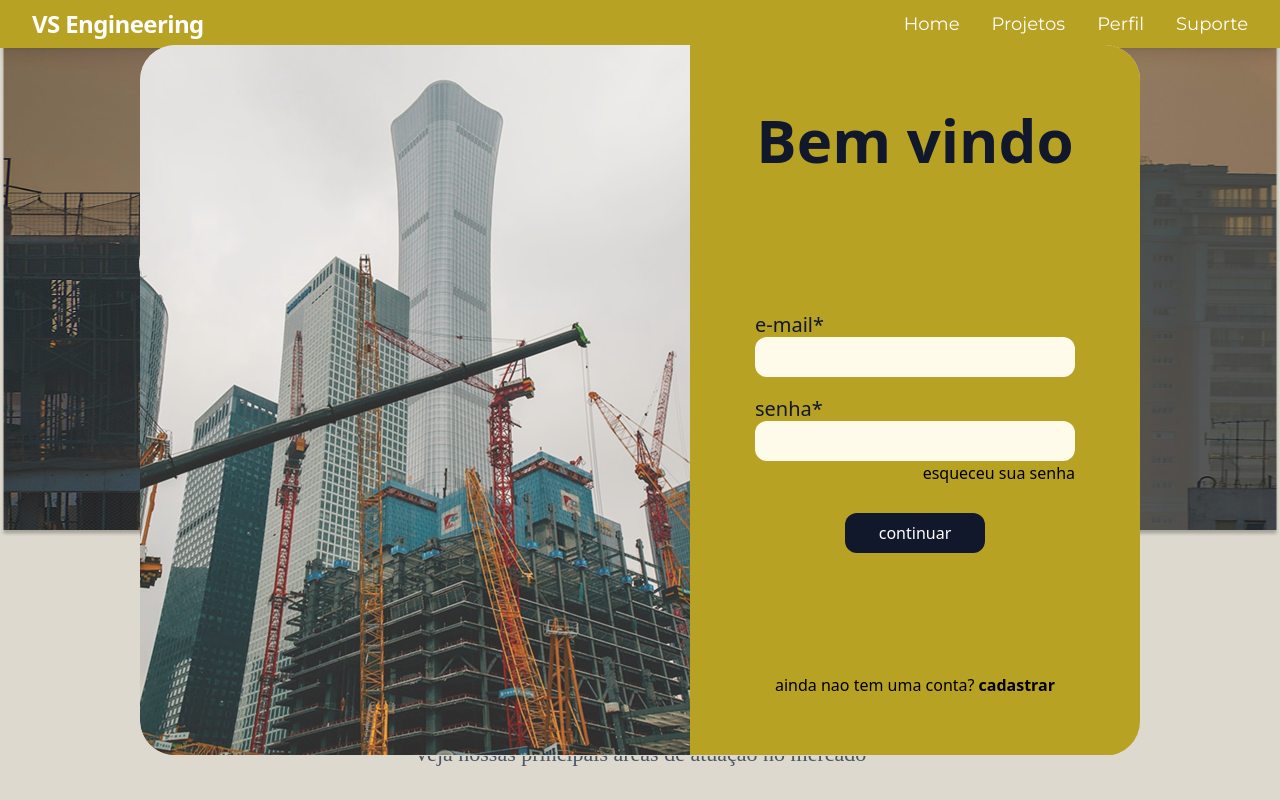
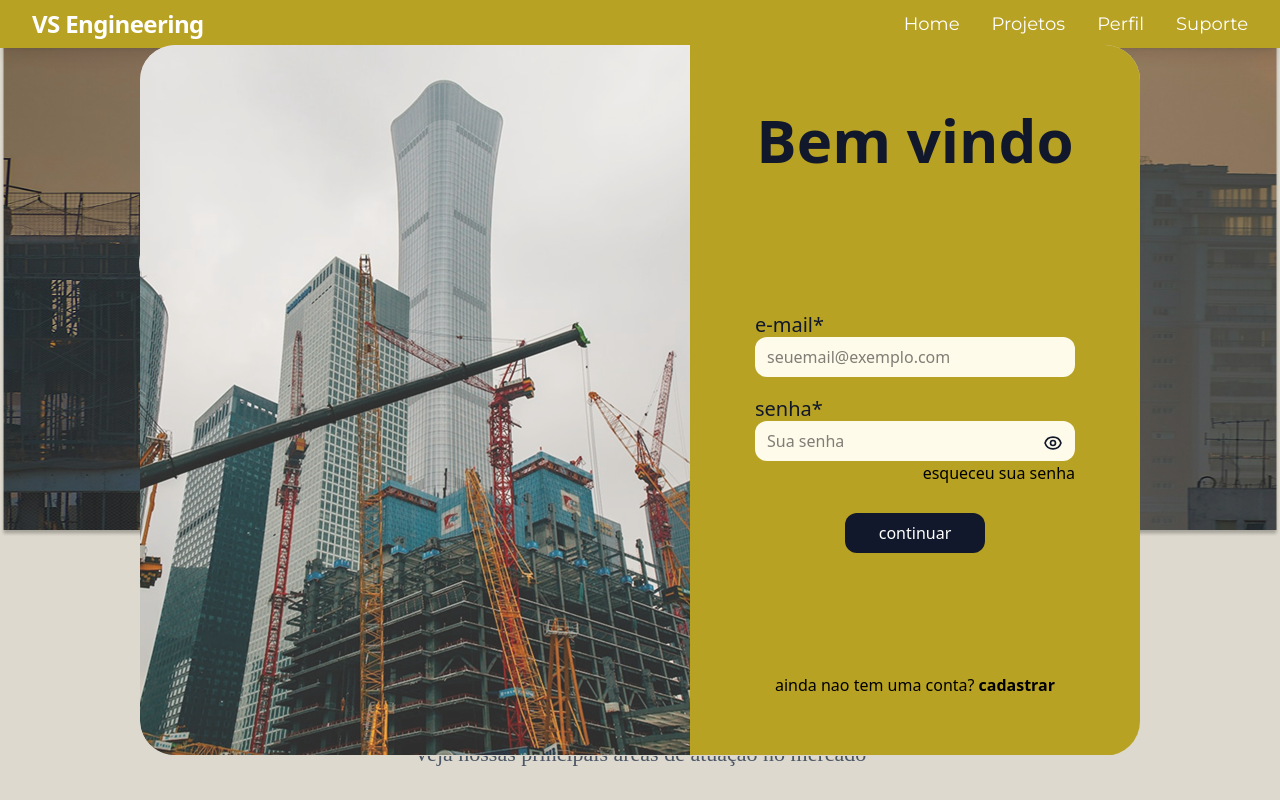
Before and after one commit to victoredu25/projeto_VSengenharia, a React (Vite) app: page / in a window 1280 px wide. Both pictures are taken after a click on the link "Perfil". Shown: the top 800 px of the page. Built offline with nearby package versions, Linux system fonts and the light colour scheme.

Commit message:
corrigindo integracao

```diff
--- a/src/App.jsx
+++ b/src/App.jsx
@@ -9,18 +9,26 @@ import PopupLogin from "./components/PopupLogin";
 
 function App() {
   const [mostrarPopup, setMostrarPopup] = useState(false);
+  const [logado, setLogado] = useState(false);
+  const [pagina, setPagina] = useState("home"); // "home" ou "perfil"
 
   const abrirPopup = () => setMostrarPopup(true);
   const fecharPopup = () => setMostrarPopup(false);
 
-  // Travar o scroll da página quando o popup estiver aberto
+  const onPerfilClick = () => {
+    if (logado) {
+      setPagina("perfil");
+    } else {
+      abrirPopup();
+    }
+  };
+
   useEffect(() => {
     if (mostrarPopup) {
       document.body.style.overflow = "hidden";
     } else {
       document.body.style.overflow = "auto";
     }
-
     return () => {
       document.body.style.overflow = "auto";
     };
@@ -28,18 +36,42 @@ function App() {
 
   return (
     <>
-      <Navbar onPerfilClick={abrirPopup} />
+      <Navbar onPerfilClick={onPerfilClick} />
 
       <main className="w-screen min-h-screen overflow-hidden bg-[#DDD9CE]">
-        <Banner />
-        <Servicos />
-        <Historia />
-        <NossoTime />
-        <ContatoSection />
+        {pagina === "home" && (
+          <>
+            <Banner />
+            <Servicos />
+            <Historia />
+            <NossoTime />
+            <ContatoSection />
+          </>
+        )}
+        {pagina === "perfil" && (
+          <div className="p-10">
+            <h1 className="text-4xl font-bold text-center mt-20">
+              Página do Perfil
+            </h1>
+            <button
+              onClick={() => setPagina("home")}
+              className="mt-10 block mx-auto text-blue-600 underline"
+            >
+              Voltar para Home
+            </button>
+          </div>
+        )}
       </main>
 
       {mostrarPopup && (
-        <PopupLogin onClose={fecharPopup} />
+        <PopupLogin
+          onClose={fecharPopup}
+          onLoginSuccess={() => {
+            setLogado(true);
+            fecharPopup();
+            setPagina("perfil");
+          }}
+        />
       )}
     </>
   );
--- a/src/components/PopupLogin.jsx
+++ b/src/components/PopupLogin.jsx
@@ -1,9 +1,15 @@
 import { useState } from "react";
 import FotoLogin from "../assets/FotoLogin.png";
 
-export default function PopupLogin({ onClose }) {
+export default function PopupLogin({ onClose, onLoginSuccess }) {
   const [tela, setTela] = useState("login");
 
+  // Estados dos inputs do login
+  const [loginEmail, setLoginEmail] = useState("");
+  const [loginPassword, setLoginPassword] = useState("");
+  const [mostrarSenhaLogin, setMostrarSenhaLogin] = useState(false);
+
+  // Estados do registro
   const [username, setUsername] = useState("");
   const [email, setEmail] = useState("");
   const [password, setPassword] = useState("");
@@ -19,13 +25,14 @@ export default function PopupLogin({ onClose }) {
     }
 
     try {
-      const response = await fetch("https://backendvsengenharia.onrender.com/register", {
-        method: "POST",
-        headers: {
-          "Content-Type": "application/json",
-        },
-        body: JSON.stringify({ username, email, password }),
-      });
+      const response = await fetch(
+        "https://backendvsengenharia.onrender.com/register",
+        {
+          method: "POST",
+          headers: { "Content-Type": "application/json" },
+          body: JSON.stringify({ username, email, password }),
+        }
+      );
 
       const data = await response.json();
 
@@ -39,6 +46,19 @@ export default function PopupLogin({ onClose }) {
       console.error("Erro ao registrar:", error);
       alert("Erro ao registrar.");
     }
+  };
+
+  const handleLogin = async () => {
+    if (loginEmail === "" || loginPassword === "") {
+      alert("Preencha email e senha");
+      return;
+    }
+
+    // Aqui você pode colocar sua requisição real de login (fetch)
+    // Vou simular sucesso direto:
+
+    alert("Login realizado com sucesso!");
+    onLoginSuccess(); // AVISA O APP QUE DEU CERTO
   };
 
   return (
@@ -58,11 +78,13 @@ export default function PopupLogin({ onClose }) {
           {/* Tela Login */}
           <div className="w-1/2 h-full flex">
             <div className="w-[550px] h-[710px]">
-              <img src={FotoLogin} alt="contrucao" />
+              <img src={FotoLogin} alt="construcao" />
             </div>
 
             <div className="bg-[#b8a224] w-[450px] h-[710px] flex flex-col items-center gap-[120px] px-[42px] py-[50px]">
-              <h1 className="text-[60px] font-bold mb-2 text-[#12182b]">Bem vindo</h1>
+              <h1 className="text-[60px] font-bold mb-2 text-[#12182b]">
+                Bem vindo
+              </h1>
 
               <div className="flex flex-col items-center gap-[30px]">
                 <div className="flex flex-col items-center w-[320px] h-[170px]">
@@ -71,14 +93,80 @@ export default function PopupLogin({ onClose }) {
                       <div className="w-[320px] h-[24px] text-left flex items-center">
                         <p className="text-[20px] text-[#12182b]">e-mail*</p>
                       </div>
-                      <input className="w-[320px] h-[40px] rounded-[12px] bg-amber-50" />
+                      <input
+                        type="email"
+                        value={loginEmail}
+                        onChange={(e) => setLoginEmail(e.target.value)}
+                        className="w-[320px] h-[40px] rounded-[12px] bg-amber-50 px-3"
+                        placeholder="seuemail@exemplo.com"
+                      />
                     </div>
 
-                    <div className="w-[320px] h-[64px] flex flex-col items-center">
+                    <div className="w-[320px] h-[64px] flex flex-col items-center relative">
                       <div className="w-[320px] h-[24px] text-left flex items-center">
                         <p className="text-[20px] text-[#12182b]">senha*</p>
                       </div>
-                      <input className="w-[320px] h-[40px] rounded-[12px] bg-amber-50" />
+                      <input
+                        type={mostrarSenhaLogin ? "text" : "password"}
+                        value={loginPassword}
+                        onChange={(e) => setLoginPassword(e.target.value)}
+                        className="w-[320px] h-[40px] rounded-[12px] bg-amber-50 px-3 pr-10"
+                        placeholder="Sua senha"
+                      />
+                      <button
+                        type="button"
+                        onClick={() =>
+                          setMostrarSenhaLogin(!mostrarSenhaLogin)
+                        }
+                        className="absolute right-3 top-[36px] text-[#12182b] hover:text-black"
+                        aria-label={
+                          mostrarSenhaLogin ? "Esconder senha" : "Mostrar senha"
+                        }
+                      >
+                        {mostrarSenhaLogin ? (
+                          <svg
+                            xmlns="http://www.w3.org/2000/svg"
+                            className="h-5 w-5"
+                            fill="none"
+                            viewBox="0 0 24 24"
+                            stroke="currentColor"
+                          >
+                            <path
+                              strokeLinecap="round"
+                              strokeLinejoin="round"
+                              strokeWidth={2}
+                              d="M13.875 18.825A10.05 10.05 0 0112 19c-5.523 0-10-4.477-10-10a9.958 9.958 0 013.448-7.394M15 12a3 3 0 11-6 0 3 3 0 016 0z"
+                            />
+                            <path
+                              strokeLinecap="round"
+                              strokeLinejoin="round"
+                              strokeWidth={2}
+                              d="M3 3l18 18"
+                            />
+                          </svg>
+                        ) : (
+                          <svg
+                            xmlns="http://www.w3.org/2000/svg"
+                            className="h-5 w-5"
+                            fill="none"
+                            viewBox="0 0 24 24"
+                            stroke="currentColor"
+                          >
+                            <path
+                              strokeLinecap="round"
+                              strokeLinejoin="round"
+                              strokeWidth={2}
+                              d="M15 12a3 3 0 11-6 0 3 3 0 016 0z"
+                            />
+                            <path
+                              strokeLinecap="round"
+                              strokeLinejoin="round"
+                              strokeWidth={2}
+                              d="M2.458 12C3.732 7.943 7.523 5 12 5c4.477 0 8.268 2.943 9.542 7-1.274 4.057-5.065 7-9.542 7-4.477 0-8.268-2.943-9.542-7z"
+                            />
+                          </svg>
+                        )}
+                      </button>
                     </div>
                   </div>
 
@@ -87,7 +175,10 @@ export default function PopupLogin({ onClose }) {
                   </div>
                 </div>
 
-                <button className="w-[140px] h-[40px] bg-[#12182b] rounded-[12px] hover:scale-105 transition-transform cursor-pointer">
+                <button
+                  onClick={handleLogin}
+                  className="w-[140px] h-[40px] bg-[#12182b] rounded-[12px] hover:scale-105 transition-transform cursor-pointer"
+                >
                   <p className="text-white">continuar</p>
                 </button>
               </div>
@@ -106,7 +197,9 @@ export default function PopupLogin({ onClose }) {
 
           {/* Tela Criar Conta */}
           <div className="w-1/2 h-full bg-[#12182b] flex flex-col justify-center items-center gap-[50px]">
-            <h2 className="text-white text-[48px] font-bold">Insira seus dados abaixo:</h2>
+            <h2 className="text-white text-[48px] font-bold">
+              Insira seus dados abaixo:
+            </h2>
 
             <div className="w-[320px] h-[350px] flex flex-col items-center gap-[20px]">
               <div className="w-[320px] h-[64px]">
@@ -116,7 +209,7 @@ export default function PopupLogin({ onClose }) {
                 <input
                   value={username}
                   onChange={(e) => setUsername(e.target.value)}
-                  className="w-[320px] h-[40px] rounded-[12px] bg-amber-50"
+                  className="w-[320px] h-[40px] rounded-[12px] bg-amber-50 px-3"
                 />
               </div>
 
@@ -127,7 +220,7 @@ export default function PopupLogin({ onClose }) {
                 <input
                   value={email}
                   onChange={(e) => setEmail(e.target.value)}
-                  className="w-[320px] h-[40px] rounded-[12px] bg-amber-50"
+                  className="w-[320px] h-[40px] rounded-[12px] bg-amber-50 px-3"
                 />
               </div>
 
@@ -139,7 +232,7 @@ export default function PopupLogin({ onClose }) {
                   type="password"
                   value={password}
                   onChange={(e) => setPassword(e.target.value)}
-                  className="w-[320px] h-[40px] rounded-[12px] bg-amber-50"
+                  className="w-[320px] h-[40px] rounded-[12px] bg-amber-50 px-3"
                 />
               </div>
 
@@ -151,7 +244,7 @@ export default function PopupLogin({ onClose }) {
                   type="password"
                   value={confirmPassword}
                   onChange={(e) => setConfirmPassword(e.target.value)}
-                  className="w-[320px] h-[40px] rounded-[12px] bg-amber-50"
+                  className="w-[320px] h-[40px] rounded-[12px] bg-amber-50 px-3"
                 />
               </div>
             </div>
```
